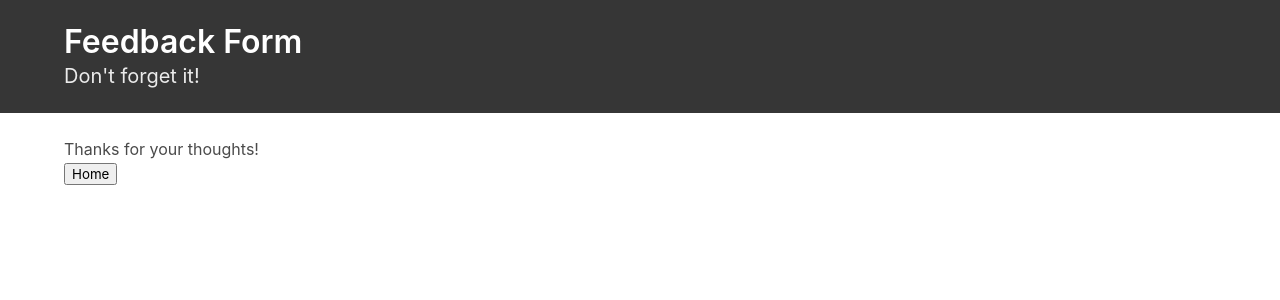
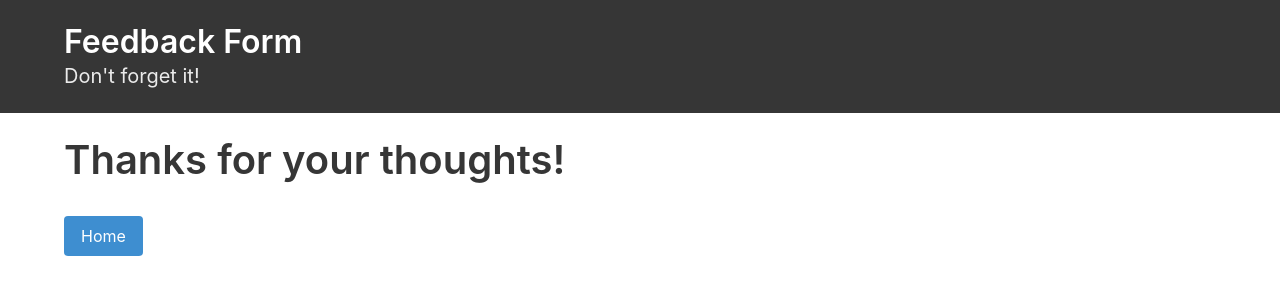
Before and after one commit to awburgard/feedback-weekend, a React (Create React App) app: page /#/success in a window 1280 px wide. Shown: the top 300 px of the page. Built offline with nearby package versions, Linux system fonts and the light colour scheme; no server answers.

Commit message:
adds styling to success page

```diff
--- a/src/components/App/App.css
+++ b/src/components/App/App.css
@@ -16,3 +16,7 @@
 .App-intro {
   font-size: large;
 }
+
+.button {
+  margin-top: 10px;
+}
--- a/src/components/Success/success.js
+++ b/src/components/Success/success.js
@@ -10,8 +10,8 @@ class Success extends Component {
     render(){
         return (
             <div>
-                <h2>Thanks for your thoughts!</h2>
-                <button onClick={this.goHome}>Home</button>
+                <h2 className="title is-2">Thanks for your thoughts!</h2>
+                <button className="button is-info"onClick={this.goHome}>Home</button>
             </div>
         )
     }
```
